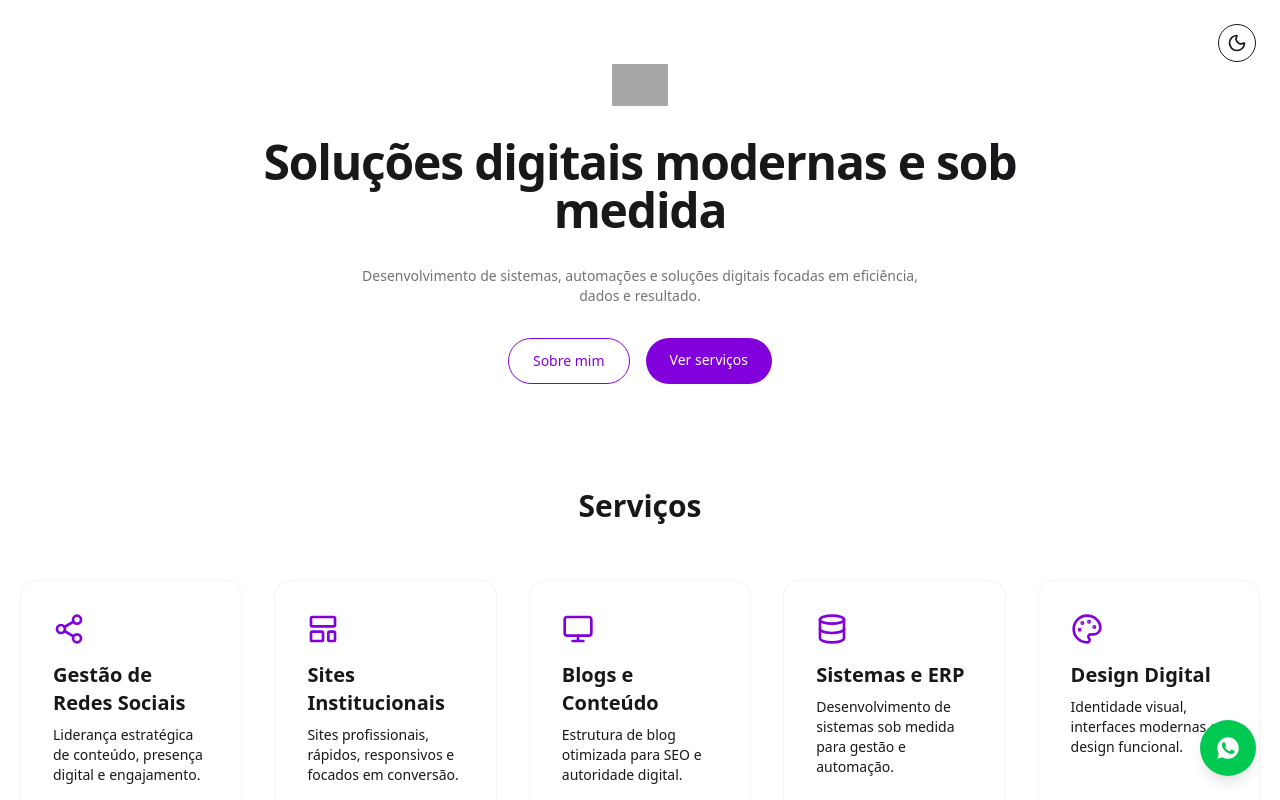
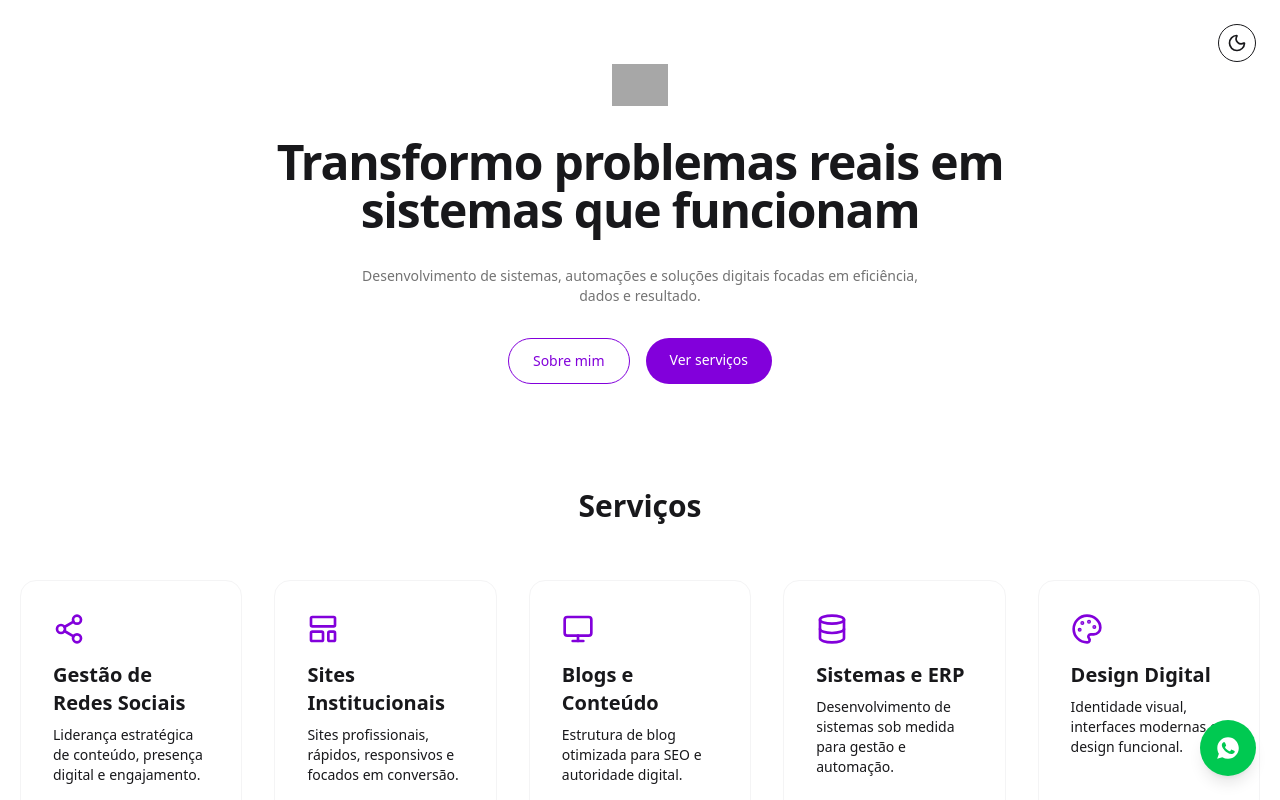
Before and after one commit to RuyLuques/ruyluques, a Next.js app: page / in a window 1280 px wide. Shown: the top 800 px of the page. Built offline with nearby package versions, Linux system fonts and the light colour scheme; grey boxes are pictures that could not be loaded.

Commit message:
Ajuste no titulo da pagina

```diff
--- a/app/page.tsx
+++ b/app/page.tsx
@@ -47,7 +47,7 @@ export default function Home() {
           tracking-tight
           sm:text-5xl
         ">
-          Soluções digitais modernas e sob medida
+          Transformo problemas reais em sistemas que funcionam
         </h1>
 
         <p className="max-w-xl text-sm text-neutral-500">
```
